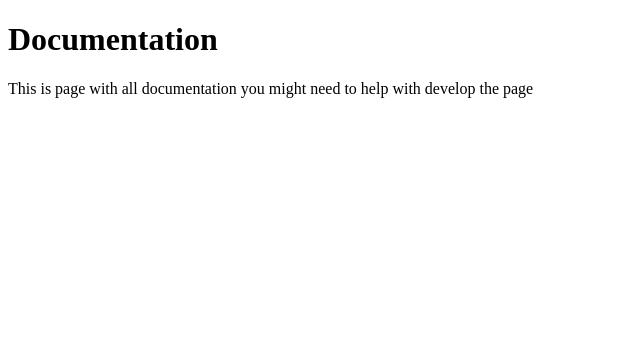
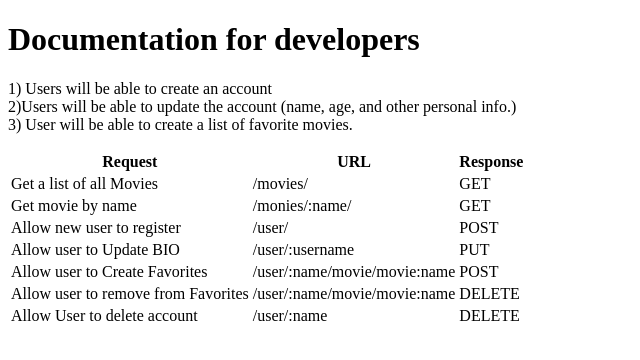
Before and after one commit to vlasov-ilya/MooVIV, a website: page public/documentation.html in a window 1280 px wide. Shown: the whole page, without its empty margins (0-640 px from the left). Drawn offline with Linux system fonts and the light colour scheme.

Commit message:
Documintation
Documentation is updated with more information for project
CSS file is createted and linked to file

```diff
--- a/public/documentation.html
+++ b/public/documentation.html
@@ -3,9 +3,54 @@
 <head>
     <meta charset="utf-8">
     <title>Documentation</title>
+    <link rel="stylesheet" type="text/css" href="css/styles.css">
 </head>
 <body>
-    <h1>Documentation</h1>
-    <p>This is page with all documentation you might need to help with develop the page</p>
+    <h1>Documentation for developers</h1>
+    <p>1) Users will be able to create an account<br>2)Users will be able to update the account (name, age, and other personal info.)<br>3) User will be able to create a list of favorite movies. </p>
+<section>
+    <table>
+        <tr>
+            <th>Request</th>
+            <th>URL</th>
+            <th>Response</th>
+        </tr>
+        <tr>
+            <td>Get a list of all Movies</td>
+            <td>/movies/</td>
+            <td>GET</td>
+        </tr>
+        <tr>
+            <td>Get movie by name</td>
+            <td>/monies/:name/</td>
+            <td>GET</td>
+        </tr>
+        <tr>
+            <td>Allow new user to register</td>
+            <td>/user/</td>
+            <td>POST</td>
+        </tr>
+        <tr>
+            <td>Allow user to Update BIO</td>
+            <td>/user/:username</td>
+            <td>PUT</td>
+        </tr>
+        <tr>
+            <td>Allow user to Create Favorites</td>
+            <td>/user/:name/movie/movie:name</td>
+            <td>POST</td>
+        </tr>
+        <tr>
+            <td>Allow user to remove from Favorites</td>
+            <td>/user/:name/movie/movie:name</td>
+            <td>DELETE</td>
+        </tr>
+        <tr>
+            <td>Allow User to delete account</td>
+            <td>/user/:name</td>
+            <td>DELETE</td>
+        </tr>
+    </table>
+</section>
 </body>
 </html>
```
Also changed, not shown: package.json (+6 -3 lines), public/css/styles.css (added), 1 other file.
